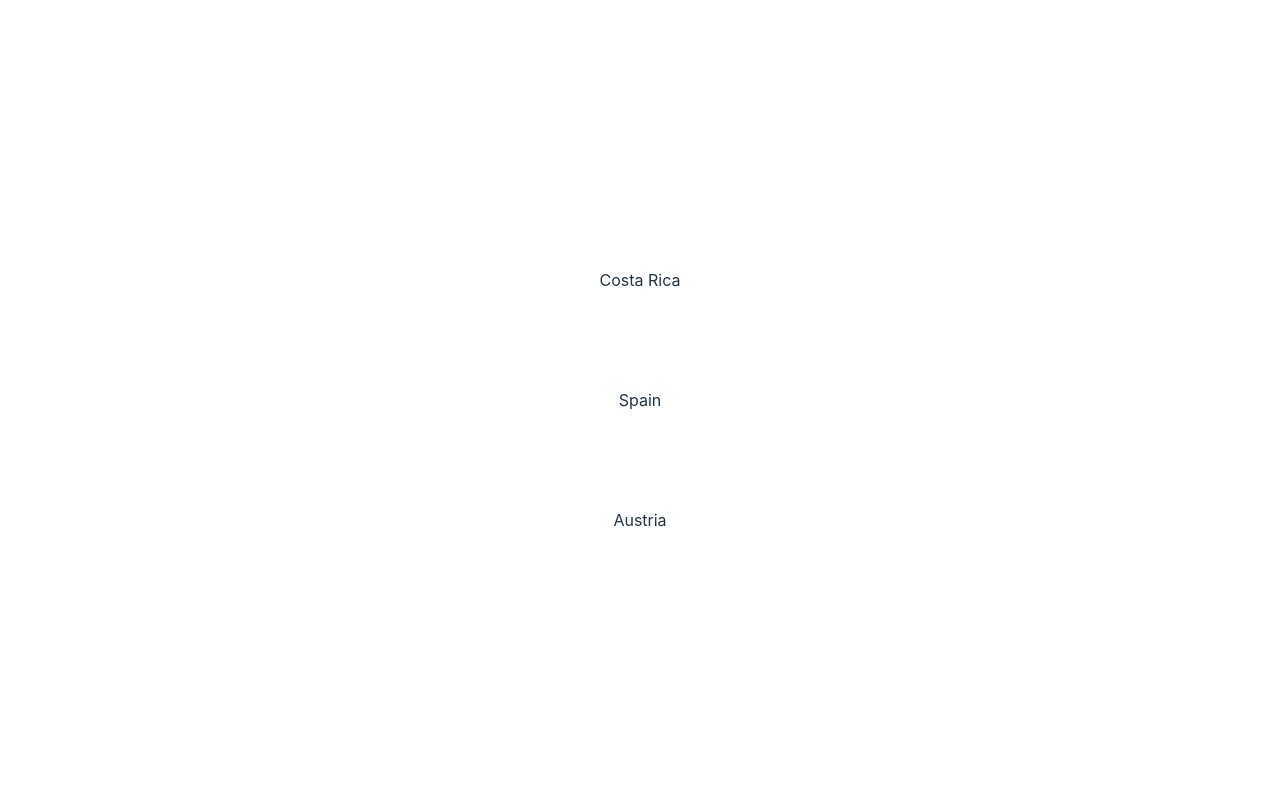
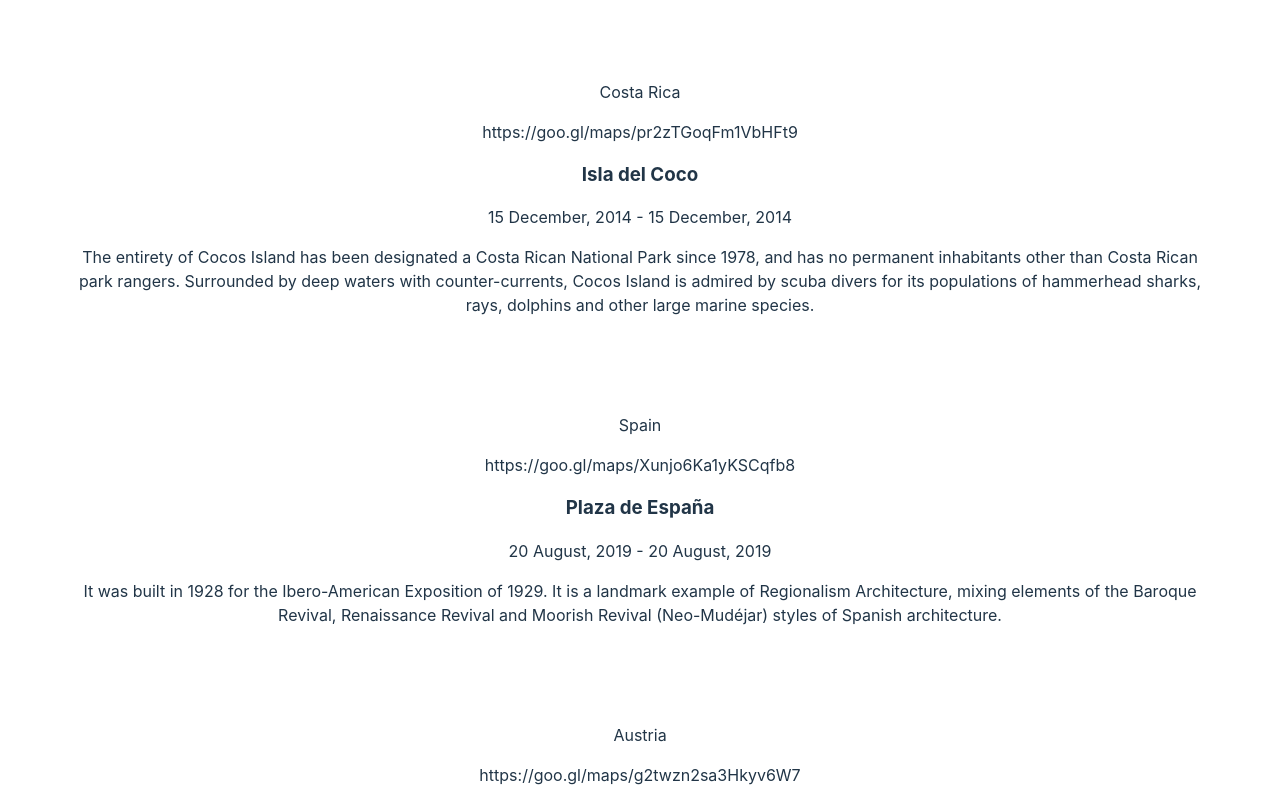
Before and after one commit to 2Tough/Travel-journal-with-react, a React (Vite) app: page / in a window 1280 px wide. Shown: the top 800 px of the page. Built offline with nearby package versions, Linux system fonts and the light colour scheme.

Commit message:
Added basic structure.

```diff
--- a/src/Card.jsx
+++ b/src/Card.jsx
@@ -5,9 +5,12 @@ export default function Card(props) {
     return (
         <div className='card'>
 
+
             <p>{props.item.location}</p>
-
-
+            <p>{props.item.googleMapsUrl}</p>
+            <h3>{props.item.title}</h3>
+            <span>{props.item.startDate} - {props.item.startDate}</span>
+            <p>{props.item.description}</p>
         </div>
     )
 }
```
